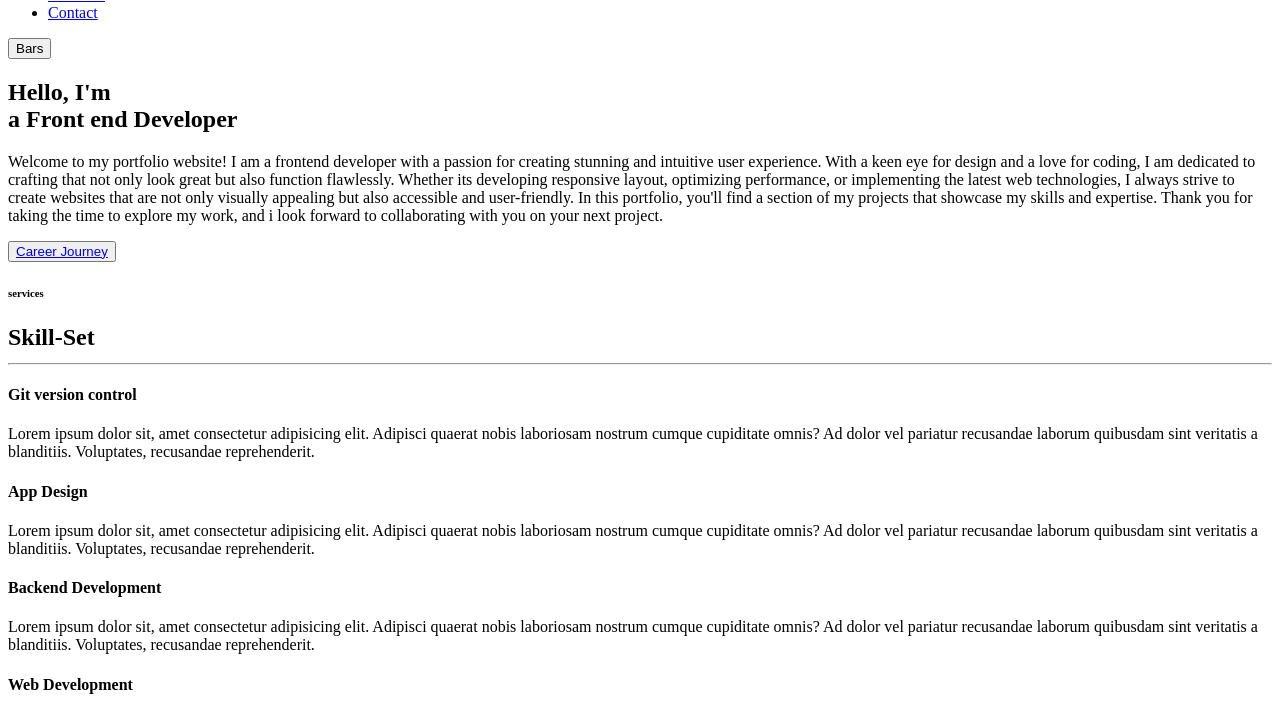
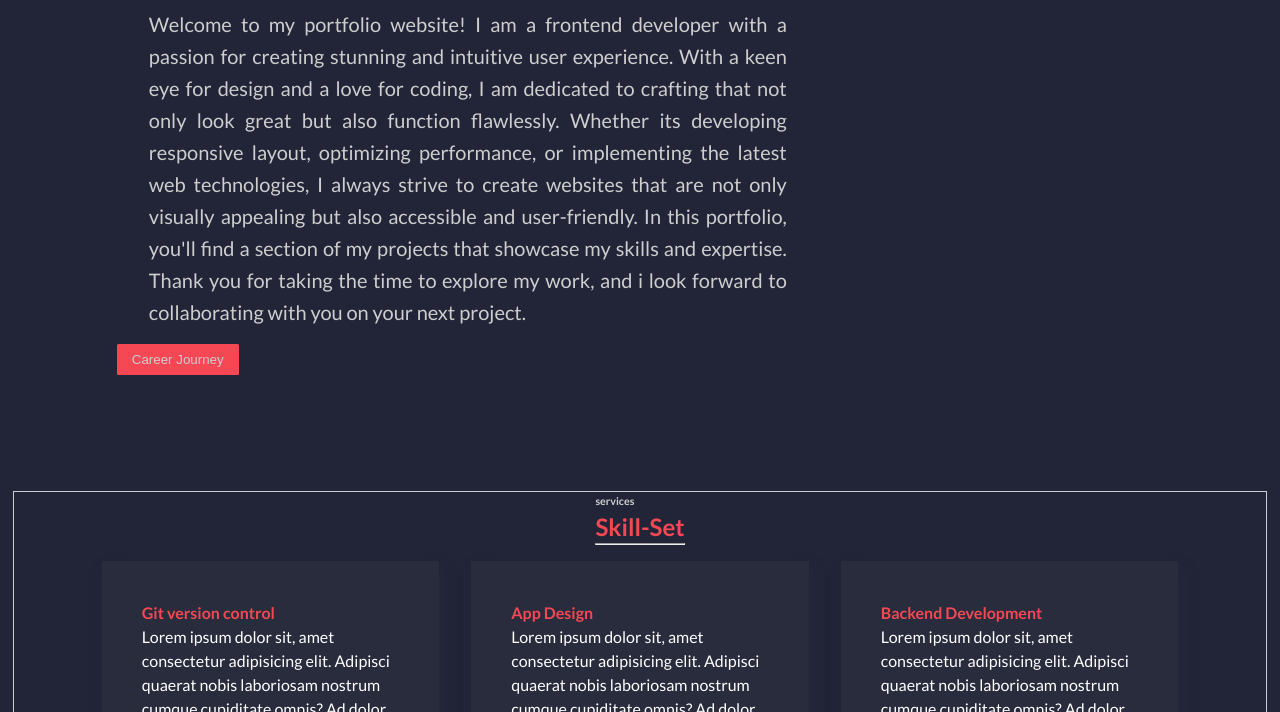
Before and after one commit to Temples-Dev/portfolio-ui, a plain HTML site: page index.html in a window 1280 px wide. Shown: the part 128-840 px from the top of the page. Drawn offline with Linux system fonts and the light colour scheme; the site is published under a folder, as on GitHub Pages, so addresses that start at the root find nothing.

Commit message:
path correction

```diff
--- a/index.html
+++ b/index.html
@@ -4,8 +4,8 @@
     <meta charset="UTF-8" />
     <meta http-equiv="X-UA-Compatible" content="IE=edge" />
     <meta name="viewport" content="width=device-width, initial-scale=1.0" />
-    <title>proj structure</title>
-    <link rel="stylesheet" href="/src/css/style.css" />
+    <title>Portfolio</title>
+    <link rel="stylesheet" href="./src/css/style.css" />
   </head>
   <body>
     <header class="header container">
```
